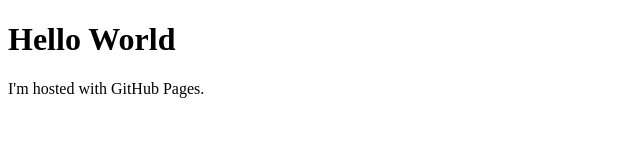
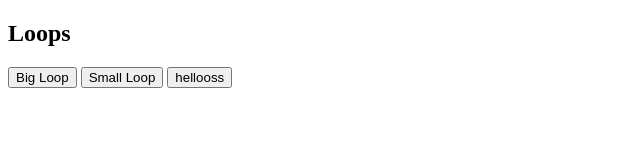
Before and after one commit to viplavsoniIBC/chk, a plain HTML site: page index.html in a window 1280 px wide. Shown: the whole page, without its empty margins (0-640 px from the left). Drawn offline with Linux system fonts and the light colour scheme.

Commit message:
Add files via upload

```diff
--- a/index.html
+++ b/index.html
@@ -1,4 +1,5 @@
-<!-- <html>
+<!DOCTYPE html>
+<html>
 
 <body>
 
@@ -31,11 +32,4 @@
 </script>
 
 </body>
-</html> -->
-<!DOCTYPE html>
-<html>
-<body>
-<h1>Hello World</h1>
-<p>I'm hosted with GitHub Pages.</p>
-</body>
 </html>
```
